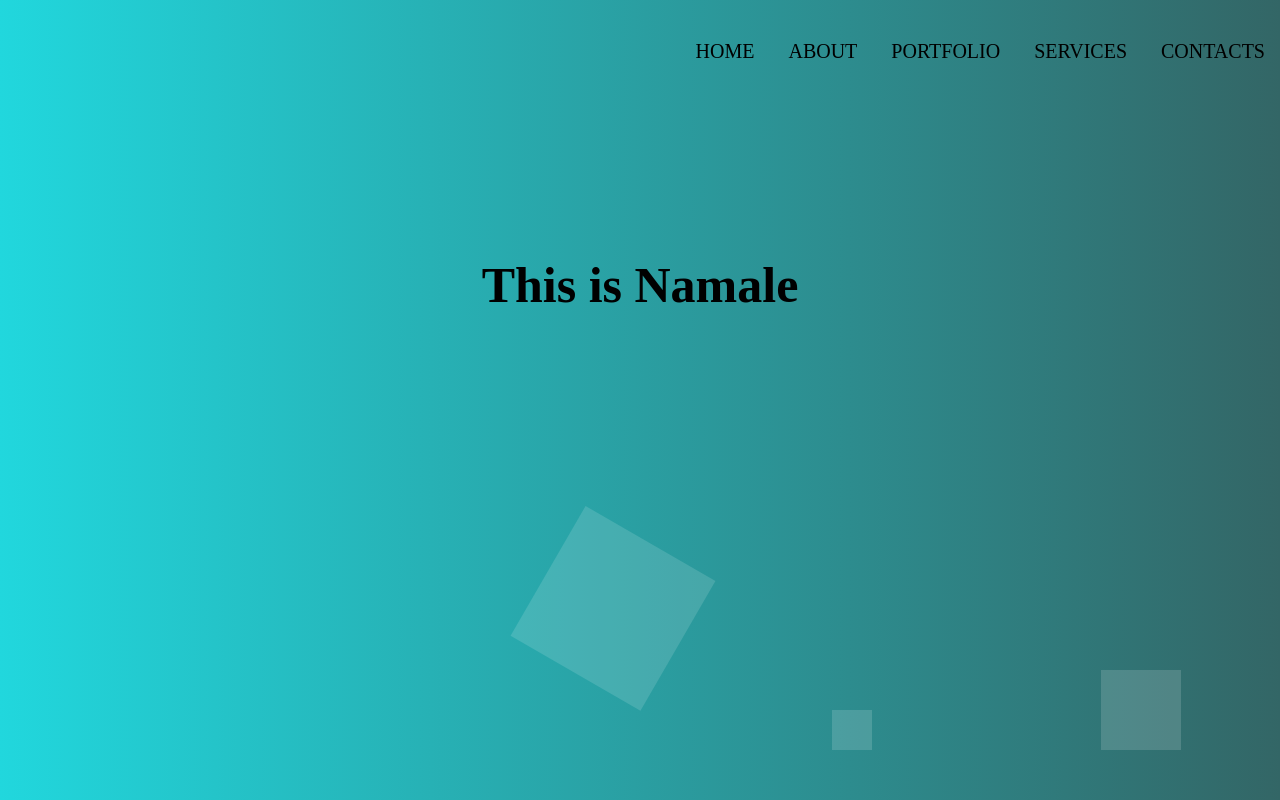
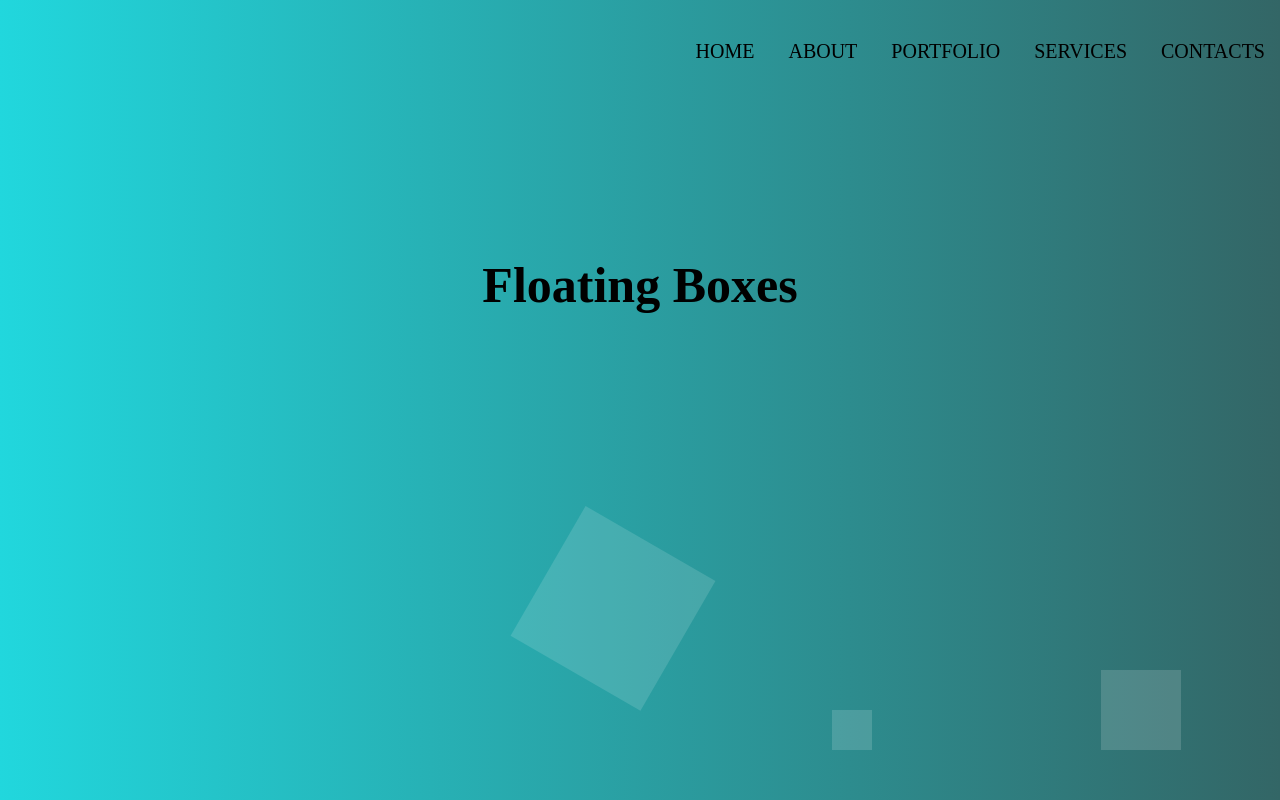
Before and after one commit to Dee-glitch/Floating-boxes, a plain HTML site: page index.html in a window 1280 px wide. Drawn offline with Linux system fonts and the light colour scheme.

Commit message:
Update index.html
Changes h1

```diff
--- a/index.html
+++ b/index.html
@@ -15,7 +15,7 @@
                 <li>Services</li>
                 <li>Contacts</li>
             </ul>
-            <h1>This is Namale</h1>
+            <h1>Floating Boxes</h1>
         </div>
         <div class="animation-area">
             <ul class="box-area">
```
